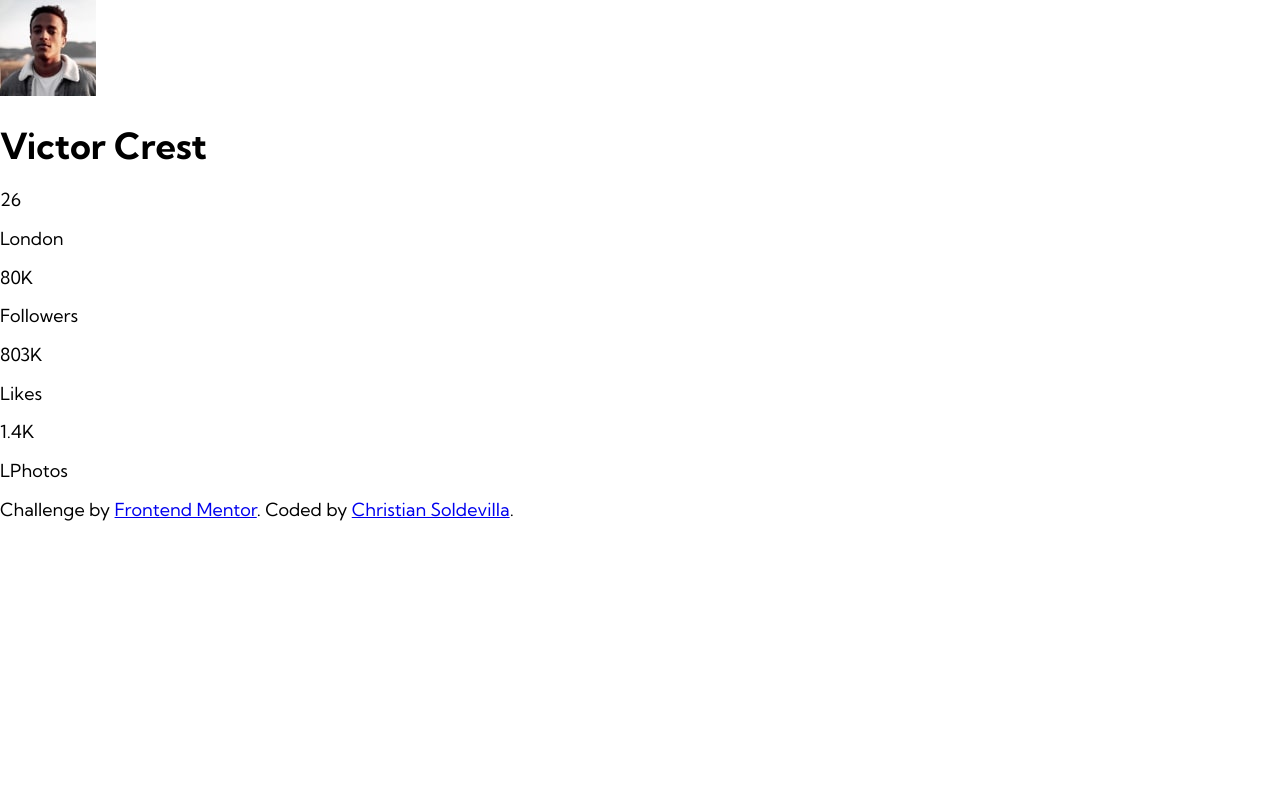
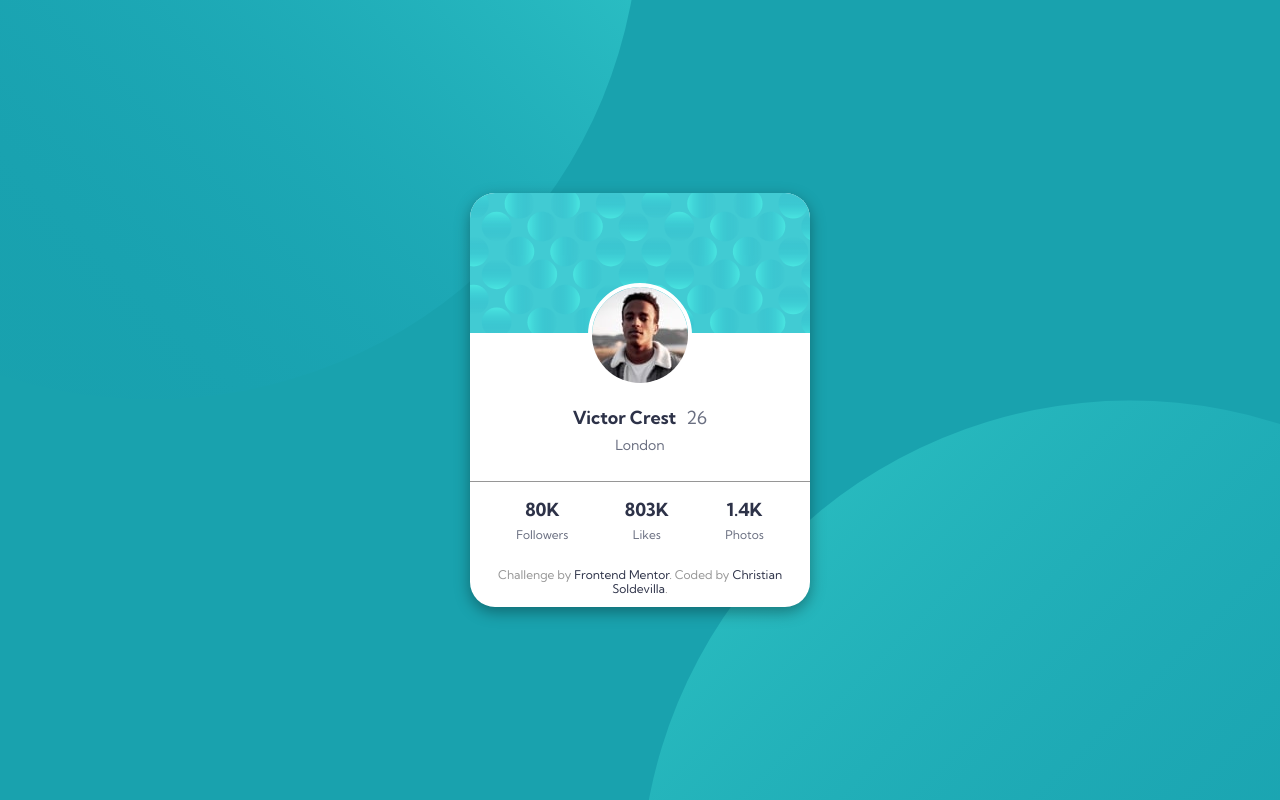
Before and after one commit to soldochris/Profile-card, a plain HTML site: page index.html in a window 1280 px wide. Drawn offline with nearby package versions, Linux system fonts and the light colour scheme.

Commit message:
design ready

```diff
--- a/index.html
+++ b/index.html
@@ -13,7 +13,7 @@
 </head>
 <body>
   <main>
-    <section>
+    <section class="card-header">
       <img src="images/image-victor.jpg" alt="photo of Victor Crest">
       <div>
         <h1>Victor Crest</h1>
@@ -21,7 +21,7 @@
       </div>
       <p>London</p>
     </section>
-    <section>
+    <section class="card-stats">
       <div>
         <span>80K</span>
         <p>Followers</p>
@@ -32,13 +32,13 @@
       </div>
       <div>
         <span>1.4K</span>
-        <p>LPhotos</p>
+        <p>Photos</p>
       </div>
     </section>
+    <footer class="attribution">
+      Challenge by <a href="https://www.frontendmentor.io?ref=challenge" target="_blank">Frontend Mentor</a>.
+      Coded by <a href="#">Christian Soldevilla</a>.
+    </footer>
   </main>
-  <footer class="attribution">
-    Challenge by <a href="https://www.frontendmentor.io?ref=challenge" target="_blank">Frontend Mentor</a>.
-    Coded by <a href="#">Christian Soldevilla</a>.
-  </footer>
 </body>
 </html>
--- a/styles.css
+++ b/styles.css
@@ -12,4 +12,98 @@
 body{
   font-family: "Kumbh Sans", sans-serif;
   font-size: 18px;
+  height: 100vh;
+  width: 100vw;
+  background-image: url(./images/bg-pattern-top.svg), url(./images/bg-pattern-bottom.svg);
+  background-position: right 50vw bottom 50vh, left 50vw top 50vh;
+  background-repeat: no-repeat, no-repeat;
+  background-size: auto, auto;
+  display: flex;
+  flex-direction: column;
+  align-items: center;
+  justify-content: center;
+  background-color: var(--Dark-cyan);
+
+  & main{
+    width: 340px;
+    text-align: center;
+    background-color: #fff;
+    border-radius: 25px;
+    overflow: hidden;
+    box-shadow: rgba(0, 0, 0, 0.35) 0px 5px 15px;
+
+    & .card-header{
+      padding-top: 90px;
+      padding-bottom: 20px;
+      background-image: url(./images/bg-pattern-card.svg);
+      background-position: top 50%;
+      background-repeat: no-repeat;
+
+      & img{
+        border-radius: 50%;
+        border: solid 4px #fff;
+      }
+
+      & div{
+        display: flex;
+        align-items: center;
+        justify-content: center;
+        gap: 10px;
+        margin-top: 16px;
+
+        & h1{
+          font-size: 18px;
+          margin: 0;
+          font-weight: 700;
+          color: var(--Very-dark-desaturated-blue);
+        }
+
+        & span{
+          font-size: 18px;
+          font-weight: 400;
+          color: var(--Dark-grayish-blue);
+        }
+      }
+
+      & p{
+        font-weight: 400;
+        font-size: 14px;
+        margin: .5rem 0;
+        color: var(--Dark-grayish-blue);
+      }
+    }
+
+    & .card-stats{
+      display: flex;
+      justify-content: space-around;
+      border-top: solid 1px var(--Dark-gray);
+      padding: 18px;
+
+      & span{
+        font-weight: 700;
+        color: var(--Very-dark-desaturated-blue);
+      }
+
+      & p{
+        margin: .5rem 0;
+        font-size: 12px;
+        color: var(--Dark-grayish-blue);
+      }
+    }
+
+    & footer{
+      font-size: 12px;
+      margin-bottom: .7rem;
+      color: var(--Dark-gray);
+
+      & a{
+        color: var(--Very-dark-desaturated-blue);
+        text-decoration: none;
+      }
+
+      & a:hover{
+        color: var(--Dark-cyan);
+      }
+    }
+  }
 }
```
